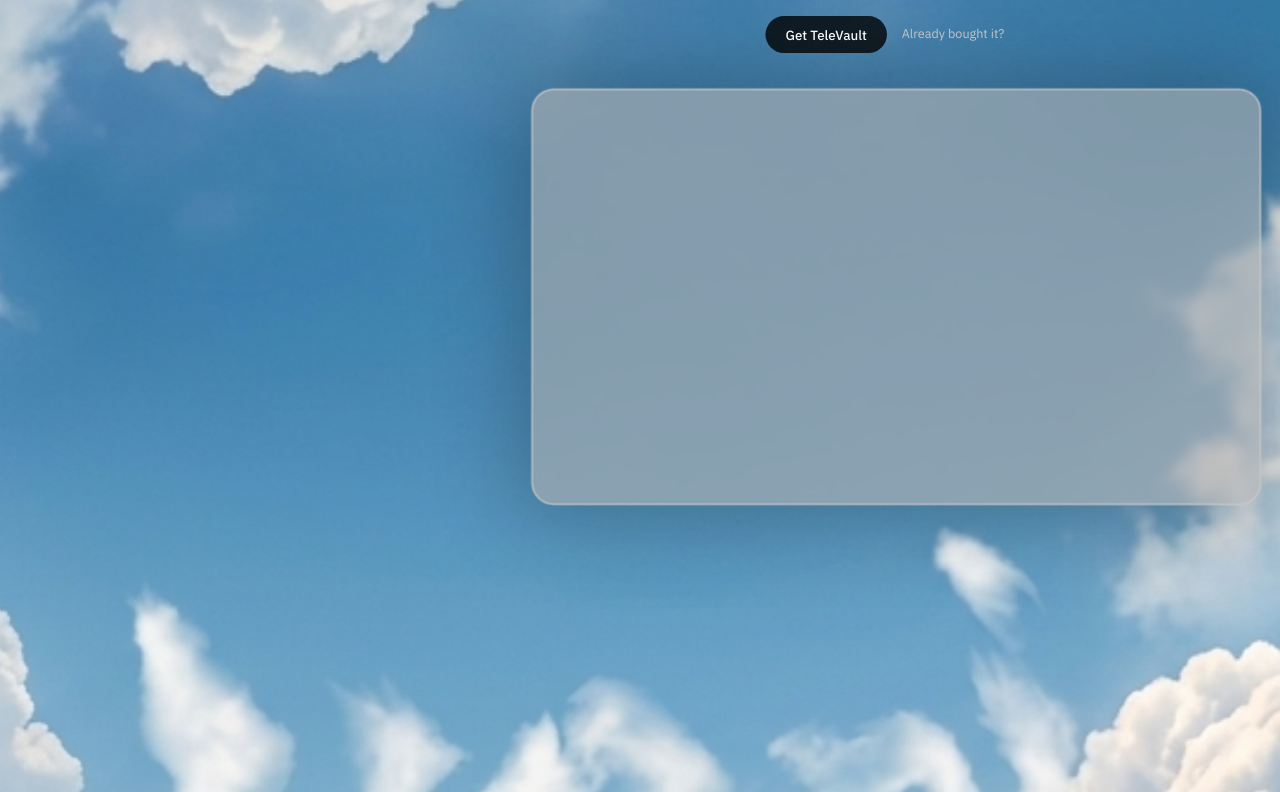
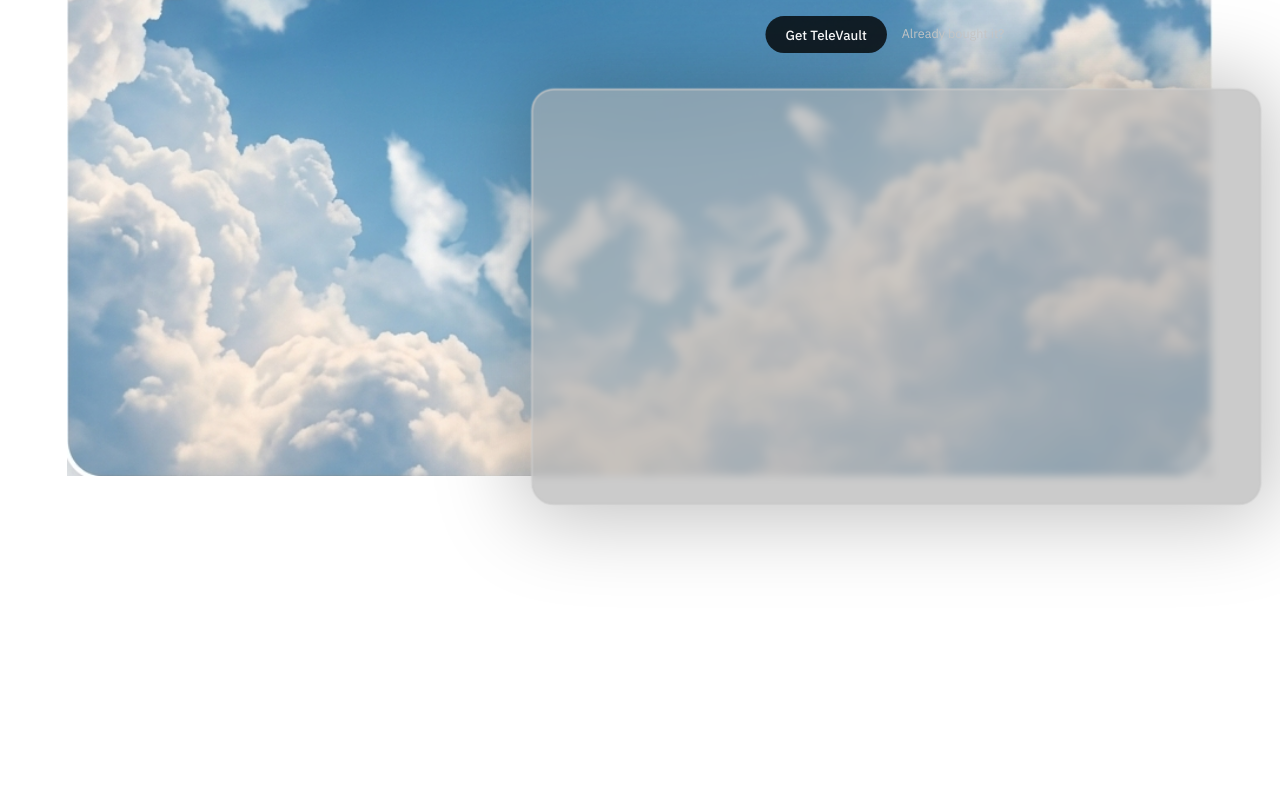
Before and after one commit to hsay123/TeleVaultt, a plain HTML site: page index.html in a window 1280 px wide. Shown: the part 324-1116 px from the top of the page. Drawn offline with nearby package versions, Linux system fonts and the light colour scheme; a script that the page names is missing; a web font is replaced by a local one.

Commit message:
Update body styles: change height to 100vh, adjust background properties for better display, and set background color to white

```diff
--- a/styles.css
+++ b/styles.css
@@ -41,13 +41,15 @@ body {
   left: 0;
   top: 0;
   width: 100%;
-  height: 100%;
+  height: 100vh;
   border-radius: 0;
   border: none;
   overflow: hidden;
+  background-color: #ffffff;
   background-image: url("assets/Gemini_Generated_Image_qkn3rdqkn3rdqkn3.png");
-  background-size: cover;
-  background-position: center;
+  background-size: contain;
+  background-position: center center;
+  background-repeat: no-repeat;
 }
 
 .hero__wash {
```
